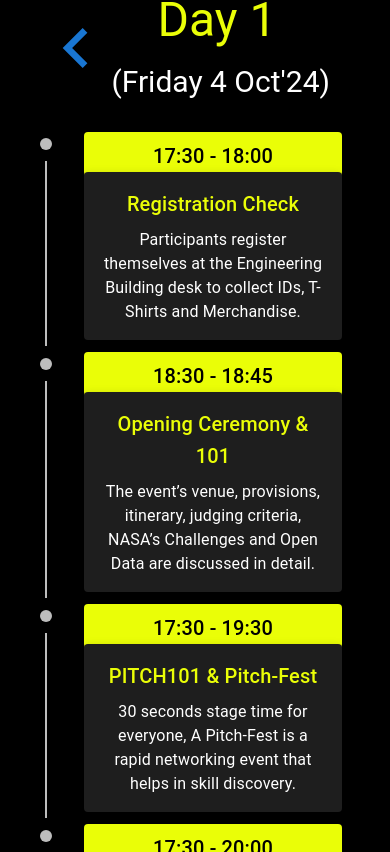
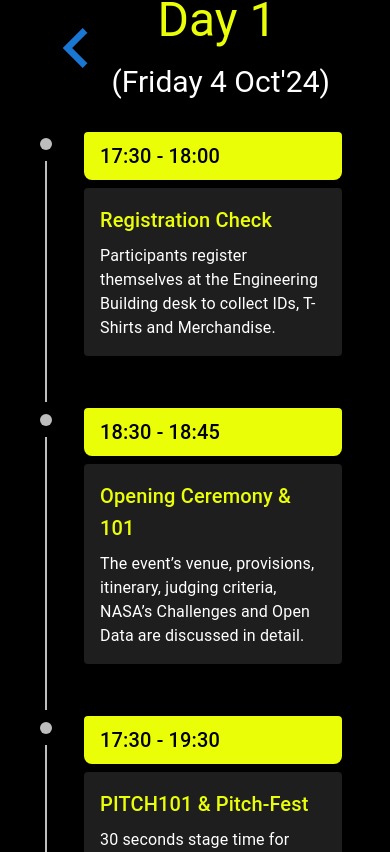
Before and after one commit to uche7/nasa_spaceapps, a Next.js app: page /timeline in a window 390 px wide. Shown: the part 992-1844 px from the top of the page. Built offline with nearby package versions, Linux system fonts and the light colour scheme.

Commit message:
Minor Fixes

```diff
--- a/src/app/general/footer.tsx
+++ b/src/app/general/footer.tsx
@@ -264,9 +264,9 @@ const Footer = () => {
         <div className="w-full">
           <hr className="w-[92%] mx-auto" />
           <div className="flex flex-col sm:flex-row sm:flex items-center justify-between px-[5%]">
-            <p className="font-firaSans text-center py-3">
+            {/* <p className="font-firaSans text-center py-3">
               Copyright ©2024 NASA
-            </p>
+            </p> */}
             {/* <p className="font-overpass text-center py-3">
               Developed by{" "}
               <span>
--- a/src/app/general/join-us-page.tsx
+++ b/src/app/general/join-us-page.tsx
@@ -191,7 +191,7 @@ const JoinUsPage = () => {
             <p className="font-hackathoneCabinetGrotesk font-[500] text-slate-50 text-[16px] leading-[24.57px] text-justify p-4">
               Join this 48-hour hackathon, where you'll tackle problem statements curated by NASA and other space agencies, all centred around this year’s theme, "The Sun Touches Everything," across various STEAM fields. Register now and be part of this extraordinary event!
             </p>
-            <div className="w-full flex justify-center items-center">
+            <div className="w-full flex">
               <motion.a
                 whileHover={{
                   scale: 1.07,
@@ -213,7 +213,7 @@ const JoinUsPage = () => {
                   borderColor: "white",
                 }}
                 title="Unfold The Timeline"
-                className="bg-hackathone-font-rocket-red mx-[3.6rem] flex items-center justify-center text-center rounded-[6.54px] px-[2.22%] py-[11.4px] w-[55%] h-[355] border-2 border-transparent transition-colors duration-300 ease-in-out"
+                className="bg-hackathone-font-rocket-red flex items-center justify-center text-center rounded-[6.54px] mx-[1rem] px-[2.22%] py-[11.4px] w-[55%] h-[355] border-2 border-transparent transition-colors duration-300 ease-in-out"
               >
                 <p className="font-bold text-[16px] leading-[16.28px] font-sefarvestCabinetGrotesk text-black transition-all duration-150 ease-out hover:text-hackathone-font-rocket-red">
                   Unfold the Timeline
--- a/src/app/timeline/itinerary.tsx
+++ b/src/app/timeline/itinerary.tsx
@@ -241,7 +241,7 @@ const Itinerary: React.FC = () => {
                                                         <Typography
                                                             variant="h6"
                                                             component="h1"
-                                                            className="p-2 rounded-lg md:text-[1rem] text-[14px] font-extrabold text-black text-center"
+                                                            className="p-2 rounded-lg md:text-[1rem] text-[14px] font-extrabold text-black text-center MobileScreen:text-start MobileScreen:pl-[1rem]"
                                                             style={{
                                                                 backgroundColor: "rgb(234 254 7)",
                                                             }}
@@ -252,7 +252,7 @@ const Itinerary: React.FC = () => {
                                                     </Paper>
                                                     <Paper
                                                         elevation={3}
-                                                        className="relative flex-1 p-4 rounded-xl transition-all duration-500 ease-in-out"
+                                                        className="relative flex-1 p-4 rounded-xl transition-all duration-500 ease-in-out my-[2.5rem] MobileScreen:mb-[2.5rem] MobileScreen:mt-[1rem]"
                                                         style={{
                                                             backgroundColor: "#1e1e1e",
                                                         }}
@@ -260,13 +260,13 @@ const Itinerary: React.FC = () => {
                                                         <Typography
                                                             variant="h6"
                                                             component="h1"
-                                                            className="md:text-xl text-[18px] font-bold text-hackathone-font-rocket-red text-center lg:whitespace-nowrap"
+                                                            className="md:text-xl text-[18px] font-bold text-hackathone-font-rocket-red text-center MobileScreen:text-start lg:whitespace-nowrap"
                                                         >
                                                             {item.title}
                                                         </Typography>
                                                         <Typography
                                                             variant="body1"
-                                                            className="text-center text-white pt-[0.5rem]"
+                                                            className="text-center MobileScreen:text-start text-white pt-[0.5rem]"
                                                         >
                                                             {item.content}
                                                         </Typography>
```
